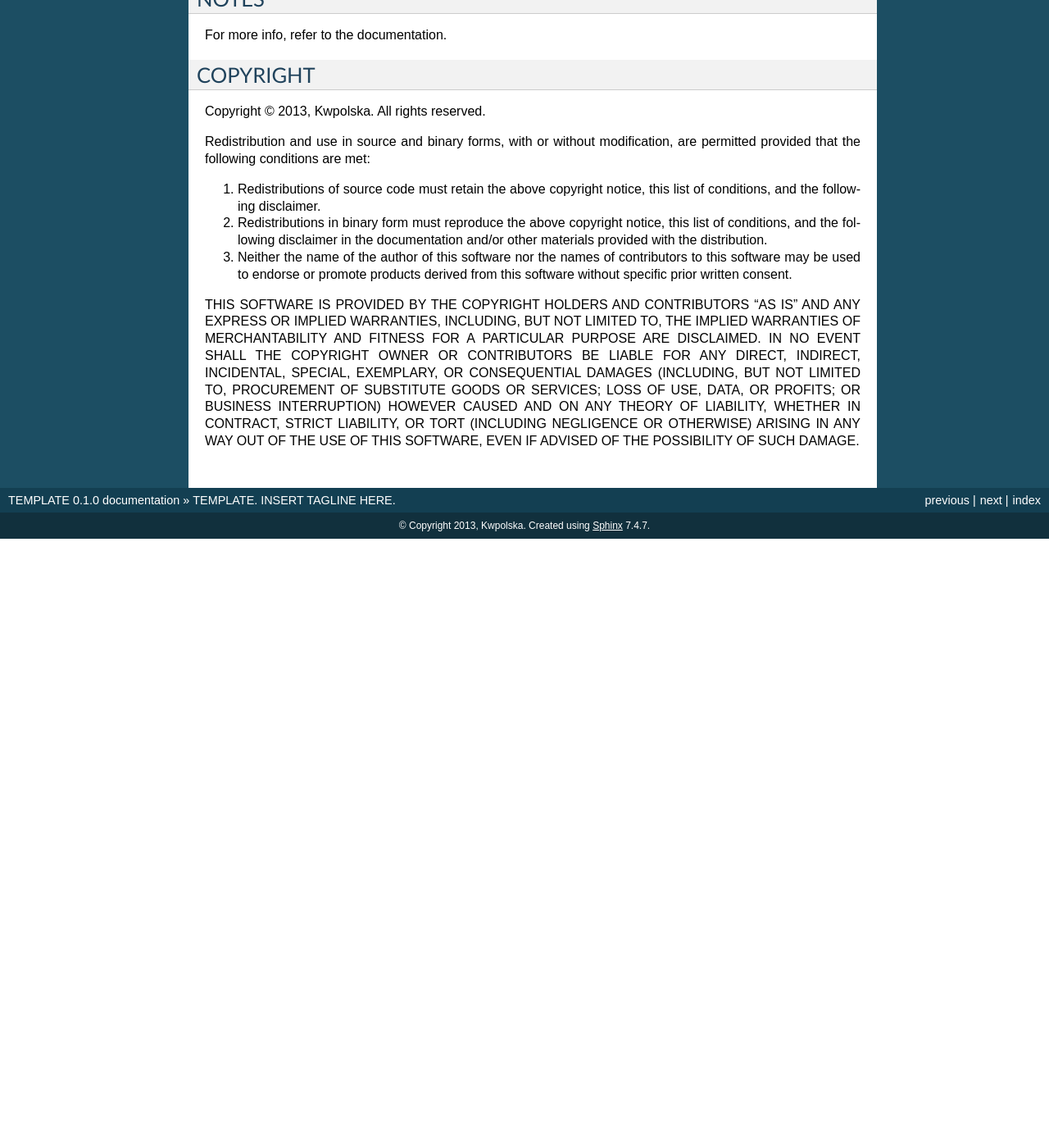
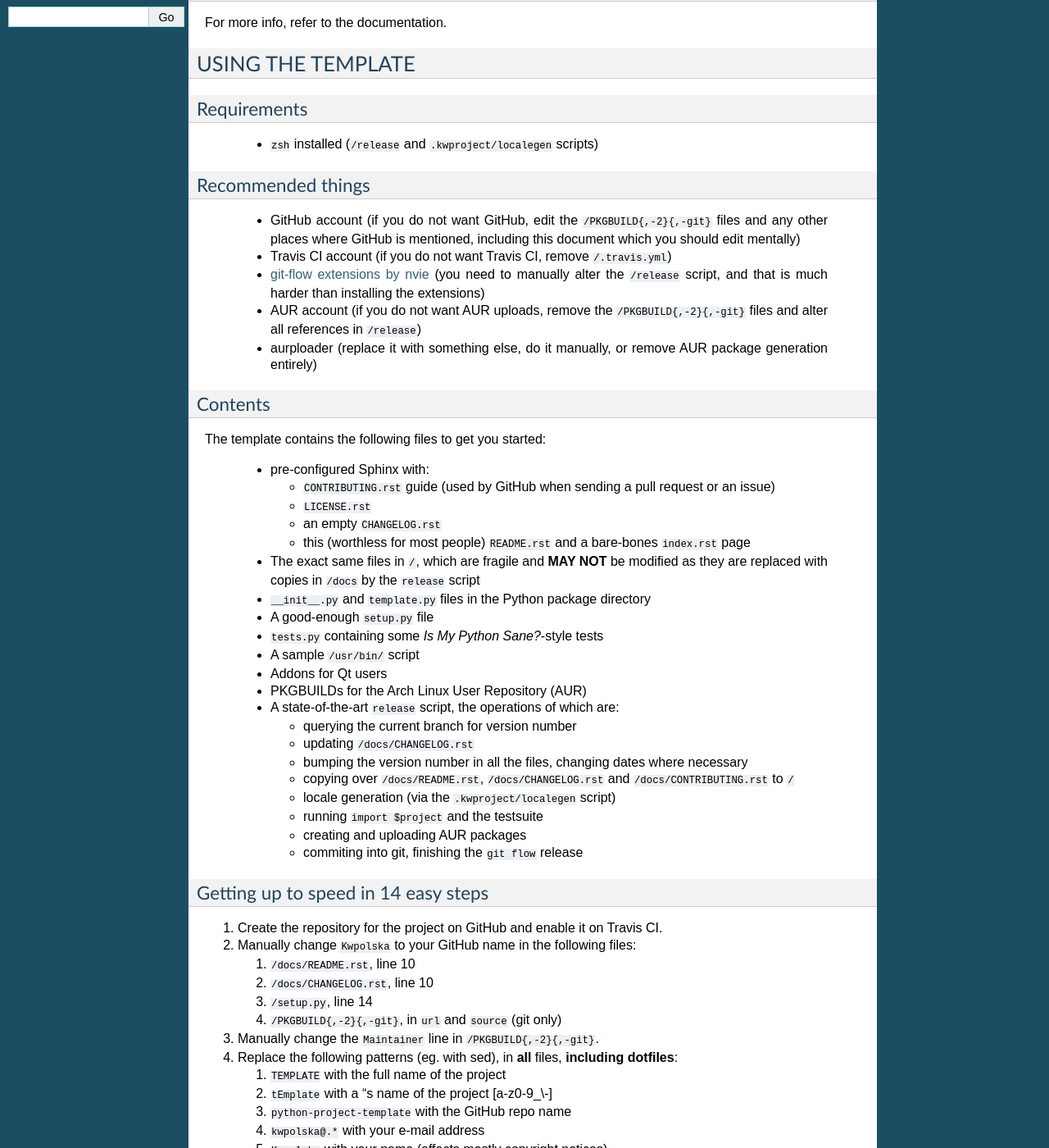
Before and after one commit to Kwpolska/python-project-template, a Sphinx documentation site: the page built from docs/README.rst, in a window 1280 px wide and 1400 px high, scrolled down 500 px. Shown: the whole window at 82% size. Built offline with Sphinx 7.4.7, drawn with Linux system fonts in a browser that asks for light colours; pages that are not in the unit, such as notebooks, are missing from menus; before the commit the page ends 1157 px from its top, so only the background shows below that; some of the changed text lies outside the part shown.

Commit message:
I’m working on a huge update!  More to come soon.
Signed-off-by: Kwpolska <kwpolska@gmail.com>

```diff
--- a/docs/README.rst
+++ b/docs/README.rst
@@ -11,12 +11,13 @@ TEMPLATE.  INSERT TAGLINE HERE.
 
 PURPOSE
 -------
-This is a TEMPLATE.
+This is a TEMPLATE for Python projects.
 
 INSTALLATION
 ------------
 
 ::
+
     pip install tEmplate
 
 Or some system packages (if any).
@@ -24,6 +25,114 @@ Or some system packages (if any).
 NOTES
 -----
 For more info, refer to the documentation.
+
+USING THE TEMPLATE
+------------------
+
+Requirements
+============
+
+ * ``zsh`` installed (``/release`` and ``.kwproject/localegen`` scripts)
+
+Recommended things
+==================
+
+ * GitHub account (if you do not want GitHub, edit the ``/PKGBUILD{,-2}{,-git}``
+   files and any other places where GitHub is mentioned, including this
+   document which you should edit mentally)
+ * Travis CI account (if you do not want Travis CI, remove ``/.travis.yml``)
+ * `git-flow extensions by nvie <https://github.com/nvie/gitflow>`_ (you need
+   to manually alter the ``/release`` script, and that is much harder than
+   installing the extensions)
+ * AUR account (if you do not want AUR uploads, remove the
+   ``/PKGBUILD{,-2}{,-git}`` files and alter all references in ``/release``)
+ * aurploader (replace it with something else, do it manually, or remove AUR
+   package generation entirely)
+
+Contents
+========
+
+The template contains the following files to get you started:
+
+ * pre-configured Sphinx with:
+
+   * ``CONTRIBUTING.rst`` guide (used by GitHub when sending a pull request or an issue)
+   * ``LICENSE.rst``
+   * an empty ``CHANGELOG.rst``
+   * this (worthless for most people) ``README.rst`` and a bare-bones ``index.rst`` page
+
+ * The exact same files in ``/``, which are fragile and **MAY NOT** be modified
+   as they are replaced with copies in ``/docs`` by the ``release``
+   script
+ * ``__init__.py`` and ``template.py`` files in the Python package directory
+ * A good-enough ``setup.py`` file
+ * ``tests.py`` containing some *Is My Python Sane?*-style tests
+ * A sample ``/usr/bin/`` script
+ * Addons for Qt users
+ * PKGBUILDs for the Arch Linux User Repository (AUR)
+ * A state-of-the-art ``release`` script, the operations of which are:
+
+   * querying the current branch for version number
+   * updating ``/docs/CHANGELOG.rst``
+   * bumping the version number in all the files, changing dates where necessary
+   * copying over ``/docs/README.rst``,  ``/docs/CHANGELOG.rst`` and ``/docs/CONTRIBUTING.rst`` to ``/``
+   * locale generation (via the ``.kwproject/localegen`` script)
+   * running ``import $project`` and the testsuite
+   * creating and uploading AUR packages
+   * commiting into git, finishing the ``git flow`` release
+
+
+Getting up to speed in 14 easy steps
+====================================
+
+1. Create the repository for the project on GitHub and enable it on Travis CI.
+2. Manually change ``Kwpolska`` to your GitHub name in the following files:
+
+   1. ``/docs/README.rst``, line 10
+   2. ``/docs/CHANGELOG.rst``, line 10
+   3. ``/setup.py``, line 14
+   4. ``/PKGBUILD{,-2}{,-git}``, in ``url`` and ``source`` (git only)
+
+3. Manually change the ``Maintainer`` line in ``/PKGBUILD{,-2}{,-git}``.
+4. Replace the following patterns (eg. with sed), in **all** files, **including
+   dotfiles**:
+
+   1. ``TEMPLATE`` with the full name of the project
+   2. ``tEmplate`` with a “s name of the project [a-z0-9\_\\-]
+   3. ``python-project-template`` with the GitHub repo name
+   4. ``kwpolska@.*`` with your e-mail address
+   5. ``Kwpolska`` with your name (affects mostly copyright notices)
+
+4. Rename ``/tEmplate`` to the name used in 4.2.
+5. Modify ``/docs/README.rst`` to reflect your project and not the Template
+   (and make a copy if you are reading it locally from those files)
+6. Copy: (when using the included ``release`` script, it happens automatically)
+
+   1. ``/docs/README.rst`` to ``/README.rst`` and ``/README``
+   2. ``/docs/CHANGELOG.rst`` to ``/CHANGELOG.rst``
+
+7. Modify ``/.kwproject/config``
+8. Modify ``/bin/tEmplate`` and rename it OR remove the directory
+9. Customize ``/setup.py`` to your liking.  You should pay attention to the
+   classifiers and the commented parts.
+10. Customize requirements.txt.
+11. If you are using PyQt4 or PySide, make sure to put your UI code in a ``ui``
+    submodule.  Copy over the ``resources.py`` file to that submodule, even if
+    you are not using resources now.
+12. Remove the ``/QT-ADDONS/`` directory.
+13. If you are using Qt, make sure to create a ``.pro`` file.
+14. Remove ``/.git``, and run the following commands, replacing stuff with ``$``
+    in front::
+
+        git init
+        git remote add origin git@github.com:$GITUSERNAME/$GITREPO
+        git flow init #(change version tag prefix to `v`)
+        git add *
+        git checkout develop
+        git commit -sm 'initial commit via Kwpolska’s Python Project Template'
+        git checkout master
+        git merge --ff-only develop
+        git push -u origin master develop
 
 COPYRIGHT
 ---------
--- a/setup.py
+++ b/setup.py
@@ -26,5 +26,5 @@ setup(name='tEmplate',
                    'Programming Language :: Python :: 3.3'],
       packages=['tEmplate'])
       #requires=['stuff'],
-      #scripts=['bin/x'],
+      #scripts=['bin/tEmplate'],
       #data_files=[('file', ['dest']),],
```
Also changed, not shown: README.rst (+109 -1 lines), tests.py (+24 -1 lines), 5 other files.
